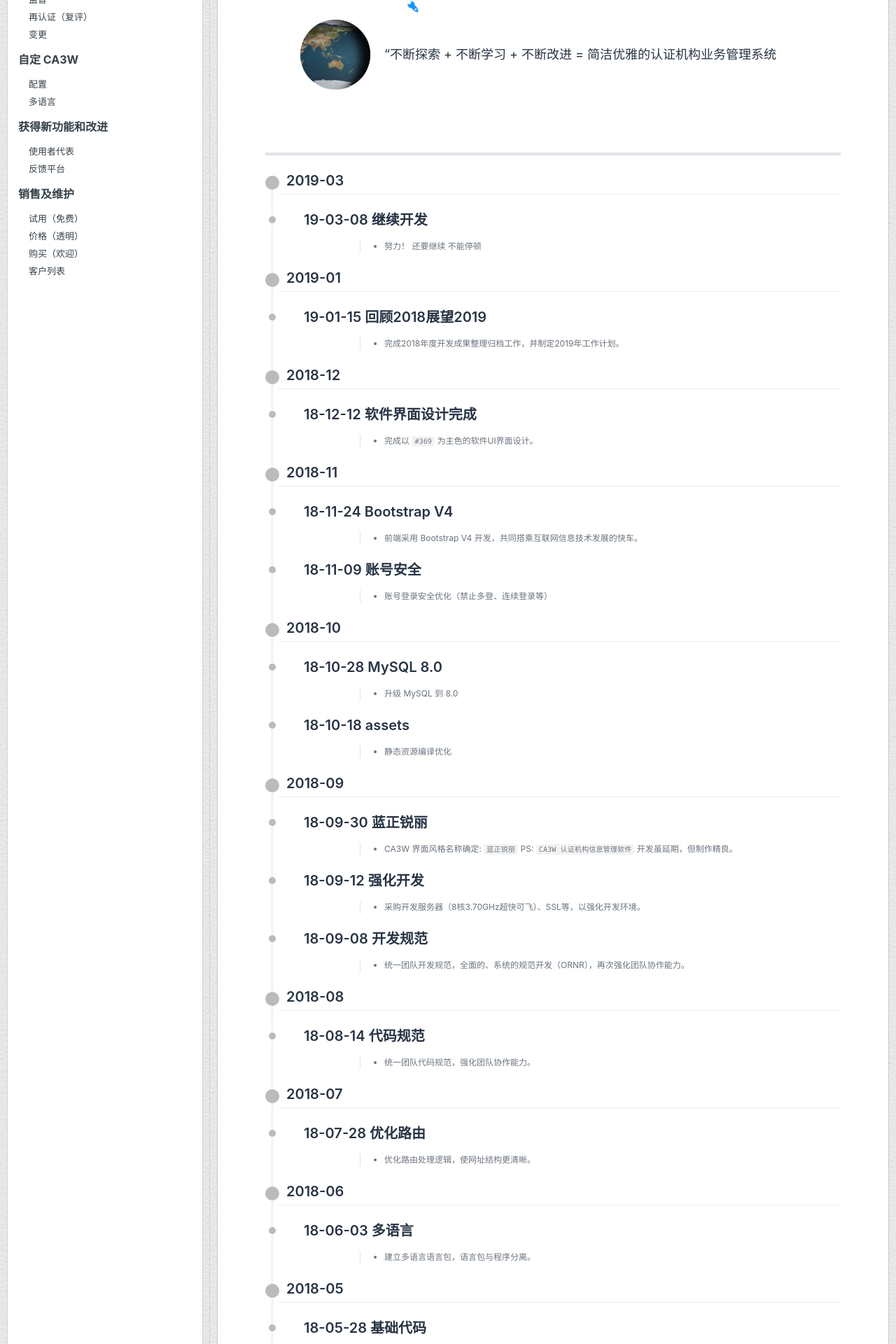
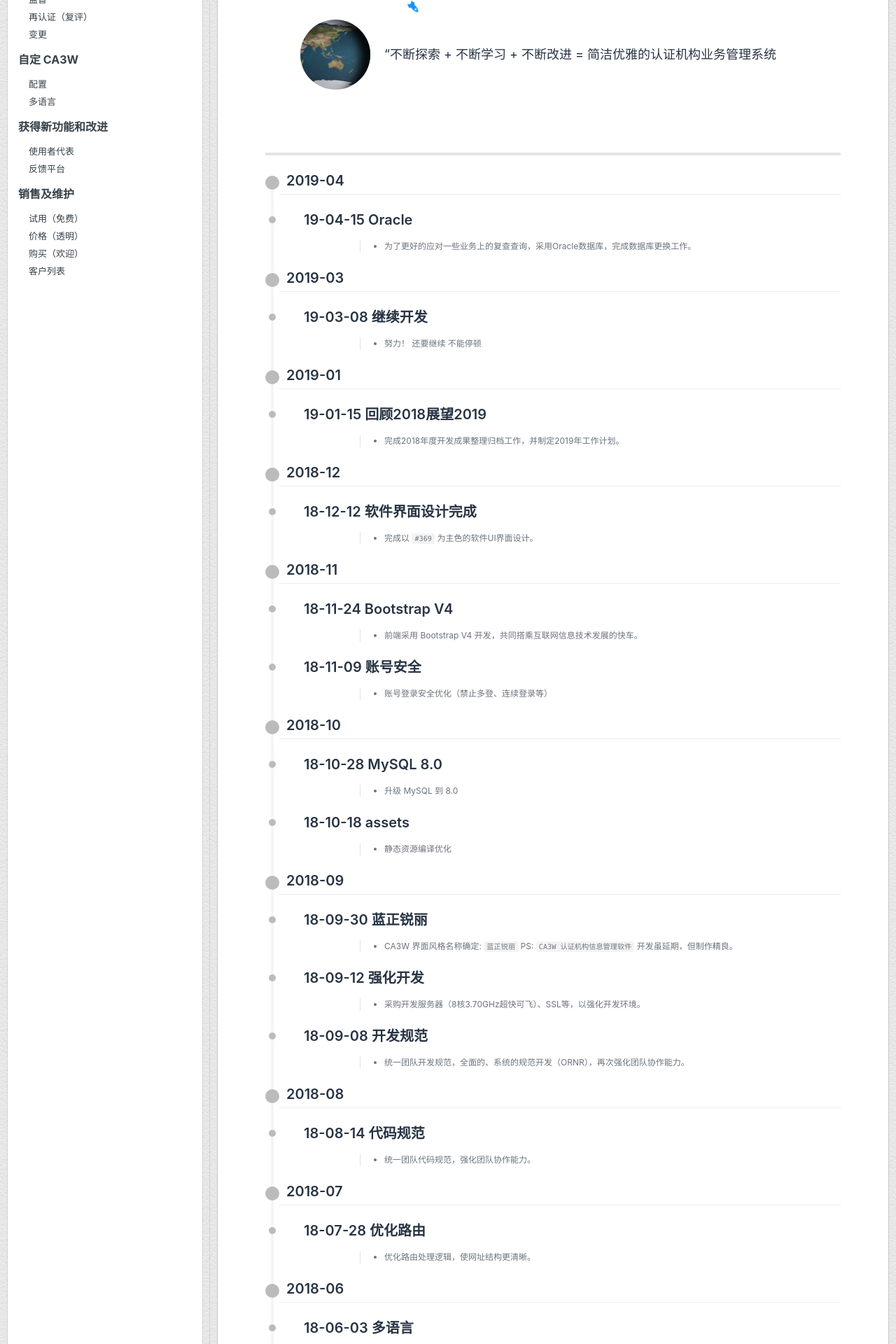
Before and after one commit to ca3w/ca3w.github.io, a Jekyll site: the page built from index.md, in a window 1280 px wide. Shown: the part 547-2467 px from the top of the page at 70% size. Built offline with Jekyll 4.4.1, drawn with Linux system fonts in a browser that asks for light colours; comment, search, counter and statistics services are not loaded.

Commit message:
Update index.md

```diff
--- a/index.md
+++ b/index.md
@@ -2,6 +2,11 @@
 layout: index
 title: 认证机构管理系统
 ---
+
+## 2019-04
+
+### 19-04-15 Oracle
+> - 为了更好的应对一些业务上的复查查询，采用Oracle数据库，完成数据库更换工作。
 
 ## 2019-03
 
```
